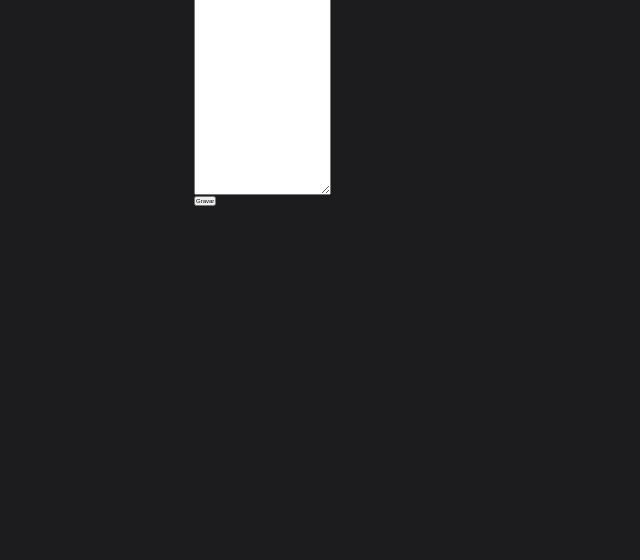
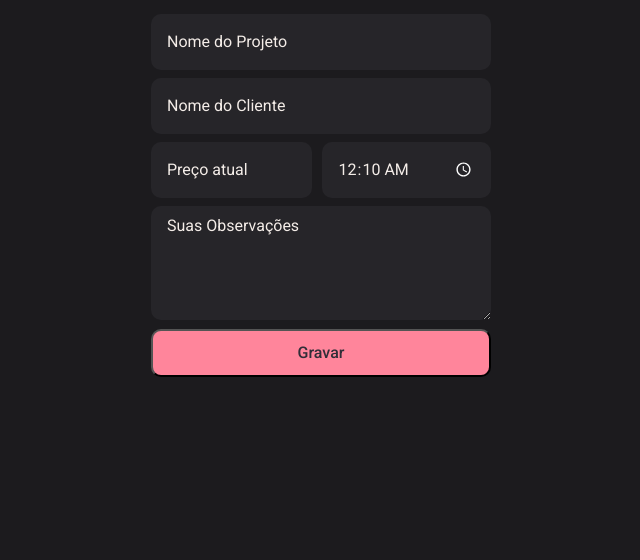
Before and after one commit to dougdbp/JobPriceTracker, a website: page index.html in a window 1280 px wide. Shown: the part 240-800 px from the top of the page, without its empty margins (319-959 px from the left). Drawn offline with Linux system fonts and the light colour scheme.

Commit message:
feat: estilização conluida.

```diff
--- a/src/styles/style.css
+++ b/src/styles/style.css
@@ -3,18 +3,144 @@
     padding: 0;
     box-sizing: border-box;
     font-size: 62.5%;
+
+    font-family: 'Roboto', sans-serif;
 }
+
 
 body {
     background: #1C1B1E;
 }
 
-main{
-    position: absolute;
+main {
+    width: 100vw;
+    height: 100vh;
+
+    display: flex;
+    flex-direction: column;
+    justify-content: center;
+    align-items: center;
+    }
+
+form {
     width: 34rem;
-    height: 45.2rem;
-    left: 51.3rem;
-    top: 19.4rem;
+    /*height: 36.2rem;*/
 }
 
-form {}
+#formTitle {
+    font-size: 3.2rem;
+    font-weight: 400;
+    line-height: 4.2rem;
+    letter-spacing: 0em;
+    text-align: center;
+    color: #F4EDE8;
+    margin-bottom: 2.8rem;
+}
+
+input, textarea {
+    width: 100%;
+    height: 5.6rem;
+    padding-left: 1.6rem;
+
+    background: #262529;
+    border-radius: 1rem;
+    border: none;
+}
+
+#inputProjectName, value {
+    color:#F4EDE8;
+
+    font-style: normal;
+    font-weight: 400;
+    font-size: 1.6rem;
+    line-height: 2.1px;
+
+    margin-bottom: .8rem;
+}
+
+#inputClientName, value {
+    color:#F4EDE8;
+
+    font-style: normal;
+    font-weight: 400;
+    font-size: 1.6rem;
+    line-height: 2.1px;
+
+    margin-bottom: .8rem;
+}
+
+#inputTimePrice, value {
+    color:#F4EDE8;
+
+    font-style: normal;
+    font-weight: 400;
+    font-size: 1.6rem;
+    line-height: 2.1px;
+}
+
+#jobObs, value {
+    color:#F4EDE8;
+
+    font-style: normal;
+    font-weight: 400;
+    font-size: 1.6rem;
+    line-height: 2.1px;
+}
+
+textarea {
+    height: 11.4rem;
+    padding-top: 1.9rem;
+
+    margin-bottom: .8rem;
+}
+
+input::placeholder, textarea::placeholder {
+    color:#F4EDE8;
+
+    font-style: normal;
+    font-weight: 400;
+    font-size: 1.6rem;
+    line-height: 2.1px;
+    align-items: center;
+}
+
+#inputTimeMinute, value {
+    color: #F4EDE8;
+    font-weight: 400;
+    font-size: 1.6rem;
+    padding-right: 1.6rem;
+}
+
+#inputTimeMinute::-webkit-calendar-picker-indicator {
+    filter: invert(100%);
+}
+
+.sectionHourPrice {
+    display: flex;
+
+    gap: 1rem;
+
+    margin-bottom: .8rem;
+}
+
+#formButton {
+    width: 100%;
+    height: 48px;
+
+    background: #FF859B;
+    border-radius: 10px;
+}
+
+#formButton:hover {
+    transform: scale(1.1);
+}
+
+#formButton, text {
+    font-style: normal;
+    font-weight: 500;
+    font-size: 16px;
+    line-height: 21px;
+    text-align: center;
+
+    color: #312E38;
+}
```
